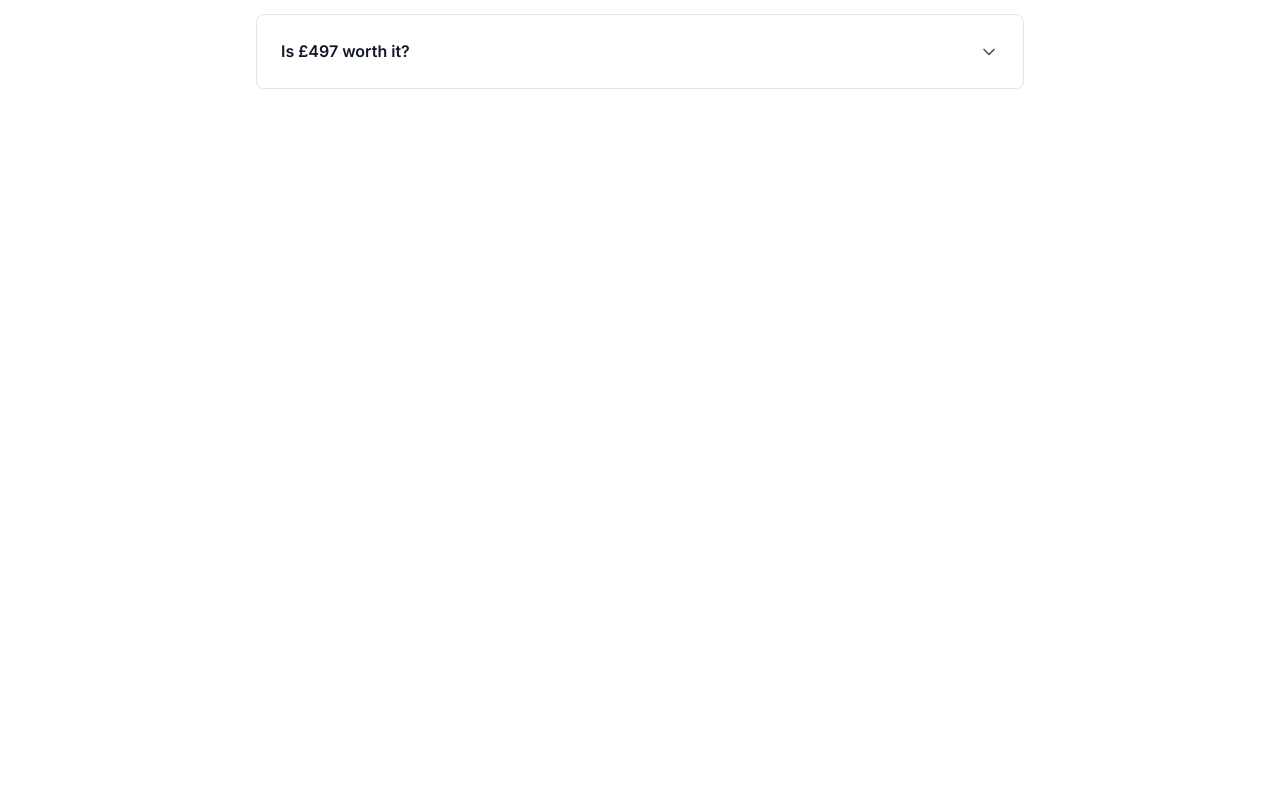
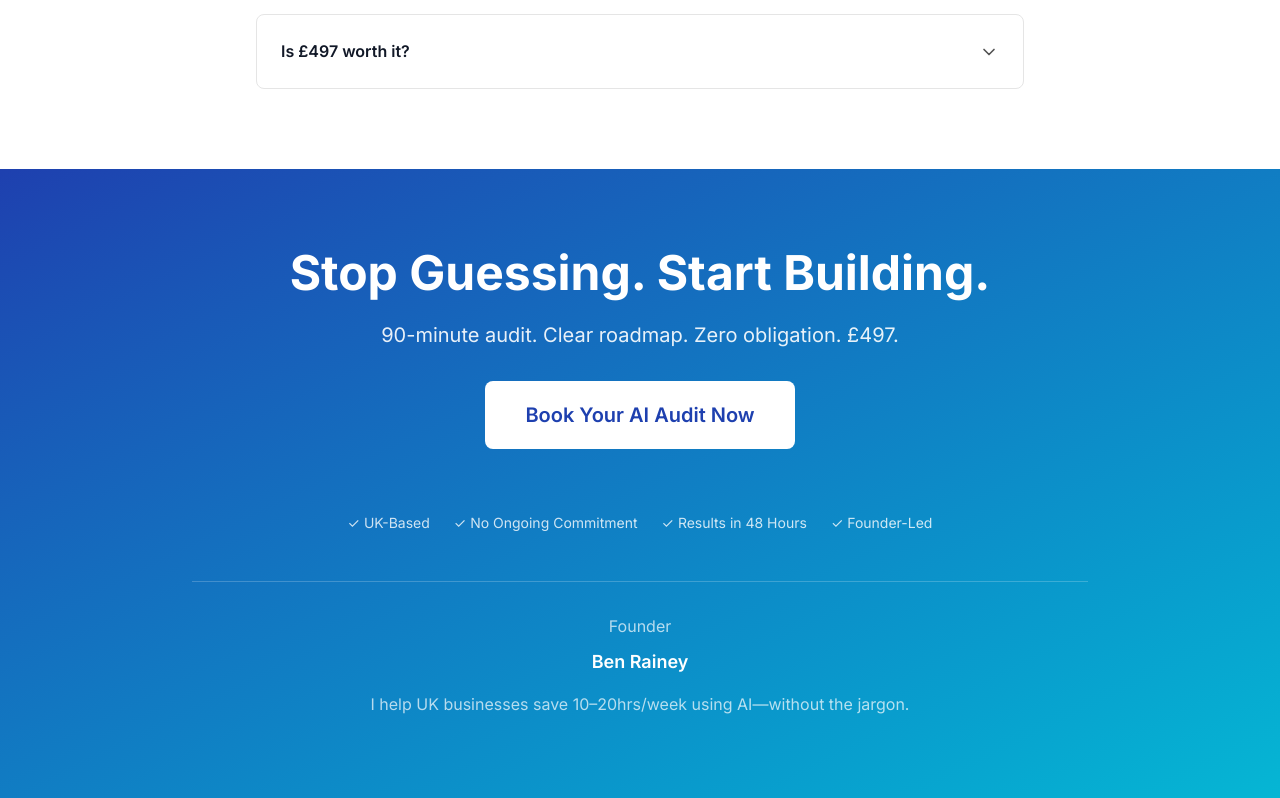
Before and after one commit to benraineyfc-web/momentum-ai-audit, a Next.js app in the folder landing-page/: page / in a window 1280 px wide. Shown: the part 4897-5695 px from the top of the page. Before the commit the page ends 5066 px from the top, so only its background shows below. Built offline with nearby package versions, Linux system fonts and the light colour scheme.

Commit message:
feat: add final CTA section with founder bio

```diff
--- a/landing-page/app/page.tsx
+++ b/landing-page/app/page.tsx
@@ -3,6 +3,7 @@ import Problem from '@/components/Problem';
 import WhatYouGet from '@/components/WhatYouGet';
 import Pricing from '@/components/Pricing';
 import FAQ from '@/components/FAQ';
+import FinalCTA from '@/components/FinalCTA';
 
 export default function Home() {
   return (
@@ -12,6 +13,7 @@ export default function Home() {
       <WhatYouGet />
       <Pricing />
       <FAQ />
+      <FinalCTA />
     </main>
   );
 }
--- /dev/null
+++ b/landing-page/components/FinalCTA.tsx
@@ -0,0 +1,47 @@
+'use client';
+
+import { motion } from 'framer-motion';
+import Link from 'next/link';
+
+export default function FinalCTA() {
+  return (
+    <section className="py-20 px-4 bg-gradient-to-br from-primary to-secondary text-white">
+      <div className="max-w-4xl mx-auto text-center">
+        <motion.div
+          initial={{ opacity: 0, y: 20 }}
+          whileInView={{ opacity: 1, y: 0 }}
+          viewport={{ once: true }}
+        >
+          <h2 className="text-5xl font-bold mb-6">
+            Stop Guessing. Start Building.
+          </h2>
+          <p className="text-xl mb-8 text-white/90">
+            90-minute audit. Clear roadmap. Zero obligation. £497.
+          </p>
+
+          <Link
+            href="#booking"
+            className="inline-block bg-white text-primary hover:bg-neutral-100 font-semibold px-10 py-5 rounded-lg text-xl transition-colors mb-8"
+          >
+            Book Your AI Audit Now
+          </Link>
+
+          <div className="flex flex-wrap justify-center gap-6 text-sm text-white/80 mt-8">
+            <span>✓ UK-Based</span>
+            <span>✓ No Ongoing Commitment</span>
+            <span>✓ Results in 48 Hours</span>
+            <span>✓ Founder-Led</span>
+          </div>
+
+          <div className="mt-12 pt-8 border-t border-white/20">
+            <p className="text-white/70 mb-2">Founder</p>
+            <p className="text-lg font-semibold">Ben Rainey</p>
+            <p className="text-white/70 mt-4">
+              I help UK businesses save 10–20hrs/week using AI—without the jargon.
+            </p>
+          </div>
+        </motion.div>
+      </div>
+    </section>
+  );
+}
```
